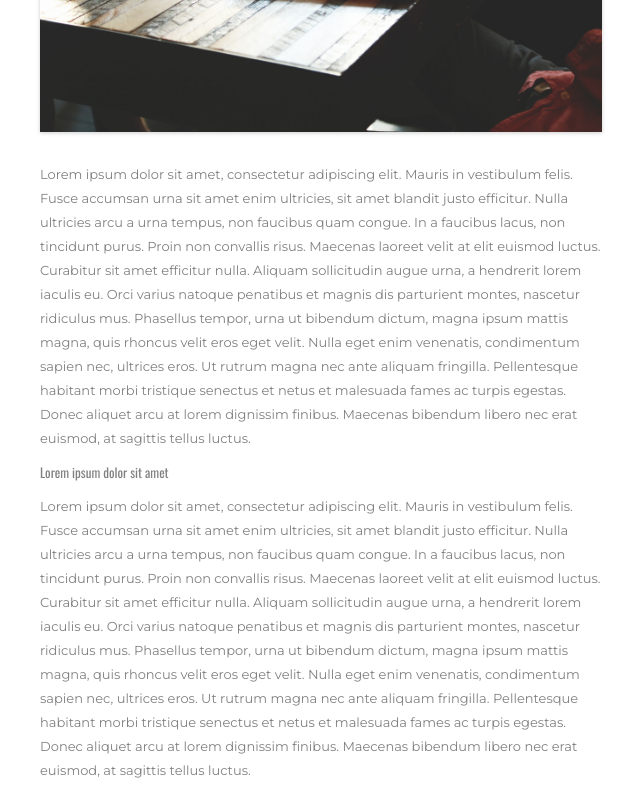
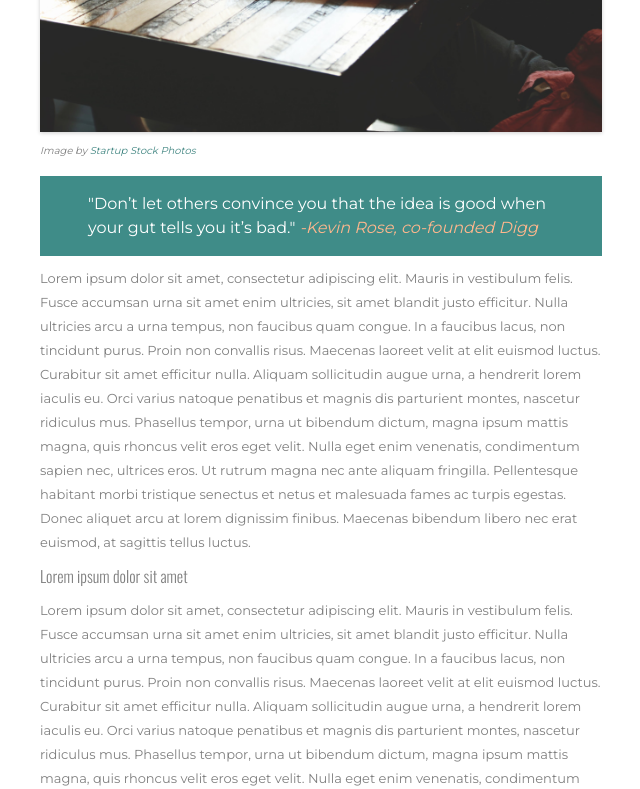
Before and after one commit to karlajaramillo/udacity-project-1, a plain HTML site: page blog-post.html in a window 1280 px wide. Shown: the part 520-1309 px from the top of the page, without its empty margins (159-799 px from the left). Drawn offline with nearby package versions, Linux system fonts and the light colour scheme.

Commit message:
Add figcaptionto blog post

```diff
--- a/assets/stylesheets/main.css
+++ b/assets/stylesheets/main.css
@@ -1,6 +1,4 @@
-
-
-
+/*! normalize.css v8.0.1 | MIT License | github.com/necolas/normalize.css */
 
 /*
   ==============================
@@ -22,7 +20,6 @@ html {
   color: #808080;
 }
 
-
 html, body, div, span, applet,
 object, iframe, h1, h2, h3,
 h4, h5, h6, p, blockquote, pre,
@@ -40,7 +37,6 @@ html {
     margin: 0;
     padding:0;
     border:0;
-
 }
 
 
@@ -72,12 +68,20 @@ html {
 
 h2 {
   font-family: 'Oswald', -apple-system,BlinkMacSystemFont,"Segoe UI",Oxygen-Sans,Cantarell,"Helvetica Neue",sans-serif;
+  font-weight: 400;
+  color: #808080;
+}
+
+h3 {
+  font-family: 'Oswald', -apple-system,BlinkMacSystemFont,"Segoe UI",Oxygen-Sans,Cantarell,"Helvetica Neue",sans-serif;
   font-weight: 300;
+  font-size: 1.3rem;
 }
 
 h4 {
   font-family: 'Oswald', -apple-system,BlinkMacSystemFont,"Segoe UI",Oxygen-Sans,Cantarell,"Helvetica Neue",sans-serif;
-    font-weight: 400;
+  font-weight: 300;
+  font-size: 1.6rem;
 }
 
 p {
@@ -517,9 +521,7 @@ input::-webkit-input-placeholder {
 }
 
 .footer-header {
-  font-family: 'Oswald', -apple-system,BlinkMacSystemFont,"Segoe UI",Oxygen-Sans,Cantarell,"Helvetica Neue",sans-serif;
   text-transform: uppercase;
-  font-weight: 600;
 }
 
 /*
@@ -658,6 +660,26 @@ input::-webkit-input-placeholder {
   display: grid;
 }
 
+.text--post-page blockquote {
+  padding: 1em 3em;
+  background-color: #3f8c88;
+  color: #fff;
+  font-size: 1.3rem;
+}
+
+.post-image--post-page figcaption {
+  font-style: italic;
+  font-size: 1rem;
+}
+
+.post-image--post-page a {
+  color: #428682;
+}
+
+.text--post-page em {
+  color: #ffb78d;
+}
+
 .wrapper-post {
   display: grid;
   grid-template-areas:
@@ -728,6 +750,10 @@ input::-webkit-input-placeholder {
   .top-posts-blog {
     max-height: 50vh;
   }
+
+  .text--post-page blockquote {
+    font-size: 1.6rem;
+  }
 }
 
 @media all and (min-width: 1100px) {
--- a/blog-post.html
+++ b/blog-post.html
@@ -69,10 +69,17 @@
                     <a href="#" class="post-title-type mac">Mac Lovers</a>
                     <span class="post-minutes"><i class="fas fa-hourglass-end"></i>4 mins read</span>
                 </div>
-                <div class="post-image--post-page">
+                <figure class="post-image--post-page">
                     <img class="post-extended-img" src="assets/images/post-1.jpg" alt="Image coworking spaces">
-                </div>
-                <div>
+                    <figcaption>Image by
+                        <a href="http://startupstockphotos.com/">Startup Stock Photos</a>
+                    </figcaption>
+                </figure>
+                <div class="text--post-page">
+                    <blockquote cite="https://blog.hubspot.com/sales/motivational-quotes-from-some-of-the-world-most-successful-entrepreneurs">
+                        "Don’t let others convince you that the idea is good when your gut tells you it’s bad."
+                        <em>-Kevin Rose, co-founded Digg</em>
+                    </blockquote>
                     <p>Lorem ipsum dolor sit amet, consectetur adipiscing elit. Mauris in vestibulum felis. Fusce accumsan urna sit amet enim ultricies, sit amet blandit justo efficitur.
                         Nulla ultricies arcu a urna tempus, non faucibus quam congue. In a faucibus lacus, non tincidunt purus.
                         Proin non convallis risus. Maecenas laoreet velit at elit euismod luctus. Curabitur sit amet efficitur nulla.
```
Lines whose indentation alone changed are shown as unchanged.
